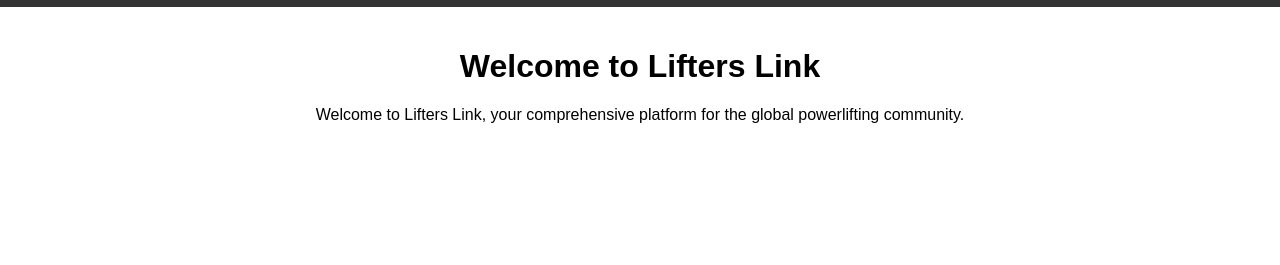
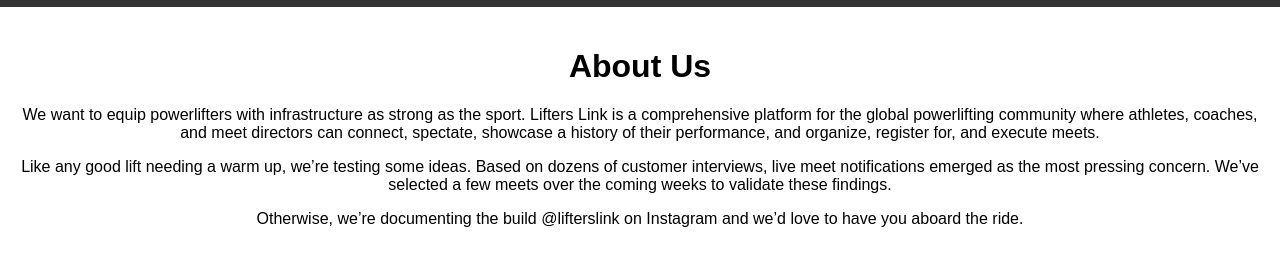
Before and after one commit to lifterslink/website, a plain HTML site: page index.html in a window 1280 px wide. Shown: the part 75-340 px from the top of the page. Drawn offline with Linux system fonts and the light colour scheme; files whose address does not match are found by name.

Commit message:
Update index.html

```diff
--- a/index.html
+++ b/index.html
@@ -3,14 +3,16 @@
 <head>
     <meta charset="UTF-8">
     <meta name="viewport" content="width=device-width, initial-scale=1.0">
-    <title>Lifters Link</title>
+    <title>About Us - Lifters Link</title>
     <link rel="stylesheet" href="styles/styles.css">
     <script src="scripts/header.js" defer></script>
 </head>
 <body>
     <main>
-        <h1>Welcome to Lifters Link</h1>
-        <p>Welcome to Lifters Link, your comprehensive platform for the global powerlifting community.</p>
+        <h1>About Us</h1>
+        <p>We want to equip powerlifters with infrastructure as strong as the sport. Lifters Link is a comprehensive platform for the global powerlifting community where athletes, coaches, and meet directors can connect, spectate, showcase a history of their performance, and organize, register for, and execute meets.</p>
+        <p>Like any good lift needing a warm up, we’re testing some ideas. Based on dozens of customer interviews, live meet notifications emerged as the most pressing concern. We’ve selected a few meets over the coming weeks to validate these findings.</p>
+        <p>Otherwise, we’re documenting the build @lifterslink on Instagram and we’d love to have you aboard the ride.</p>
     </main>
 </body>
 </html>
```
